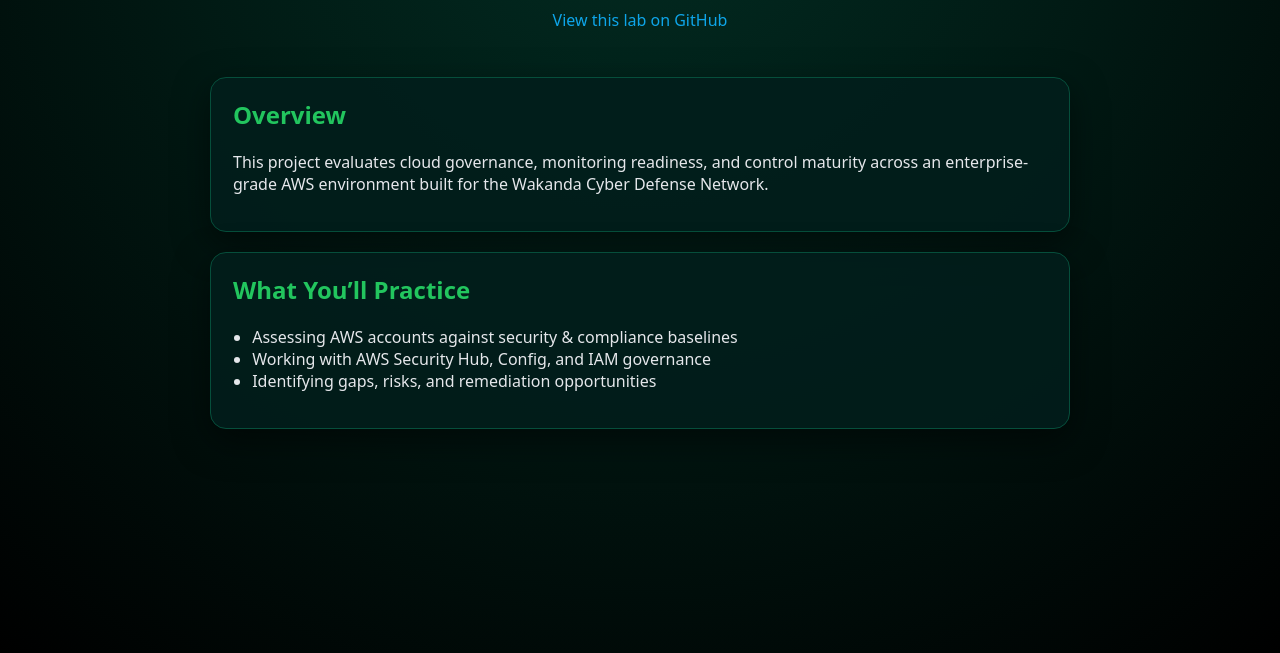
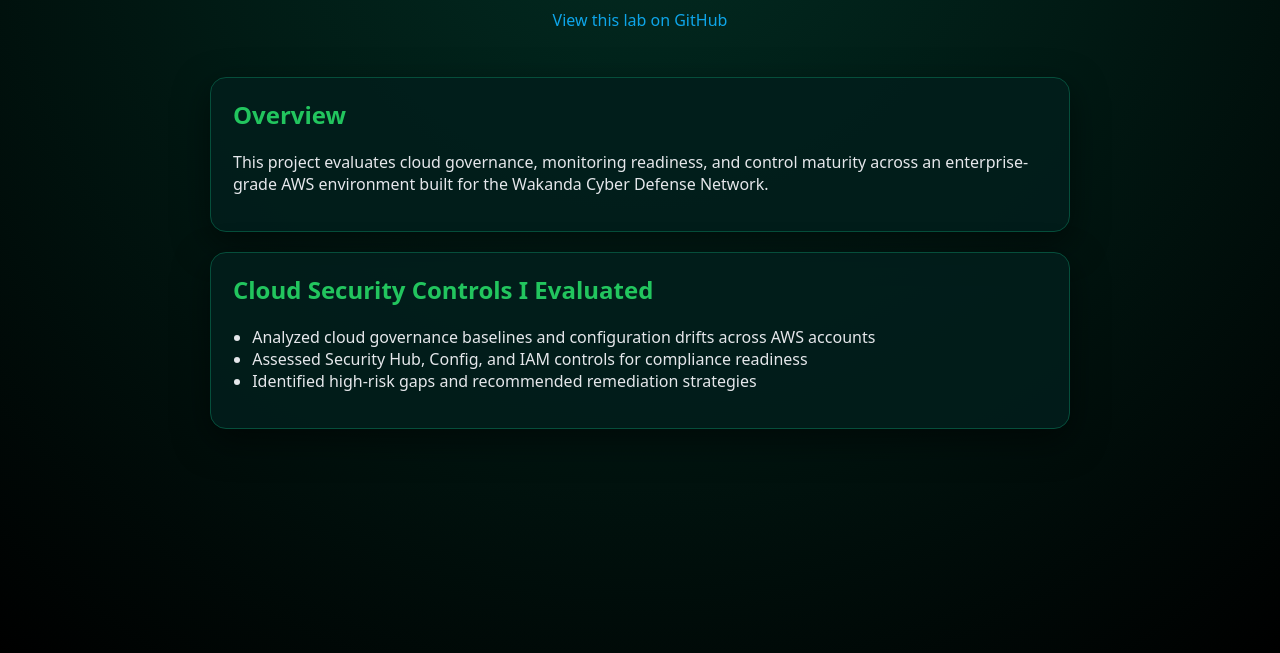
Before and after one commit to eoghene-ruemu/WCDN-Vibranium-Cloud-Defense-Range, a plain HTML site: page index.html in a window 1280 px wide. Shown: the part 147-800 px from the top of the page. Drawn offline with Linux system fonts and the light colour scheme.

Commit message:
Update index.html

```diff
--- a/index.html
+++ b/index.html
@@ -29,11 +29,11 @@
       </section>
 
       <section class="card">
-        <h2>What You’ll Practice</h2>
+        <h2>Cloud Security Controls I Evaluated</h2>
         <ul>
-          <li>Assessing AWS accounts against security & compliance baselines</li>
-          <li>Working with AWS Security Hub, Config, and IAM governance</li>
-          <li>Identifying gaps, risks, and remediation opportunities</li>
+          <li>Analyzed cloud governance baselines and configuration drifts across AWS accounts</li>
+          <li>Assessed Security Hub, Config, and IAM controls for compliance readiness</li>
+          <li>Identified high-risk gaps and recommended remediation strategies</li>
         </ul>
       </section>
     </main>
```
